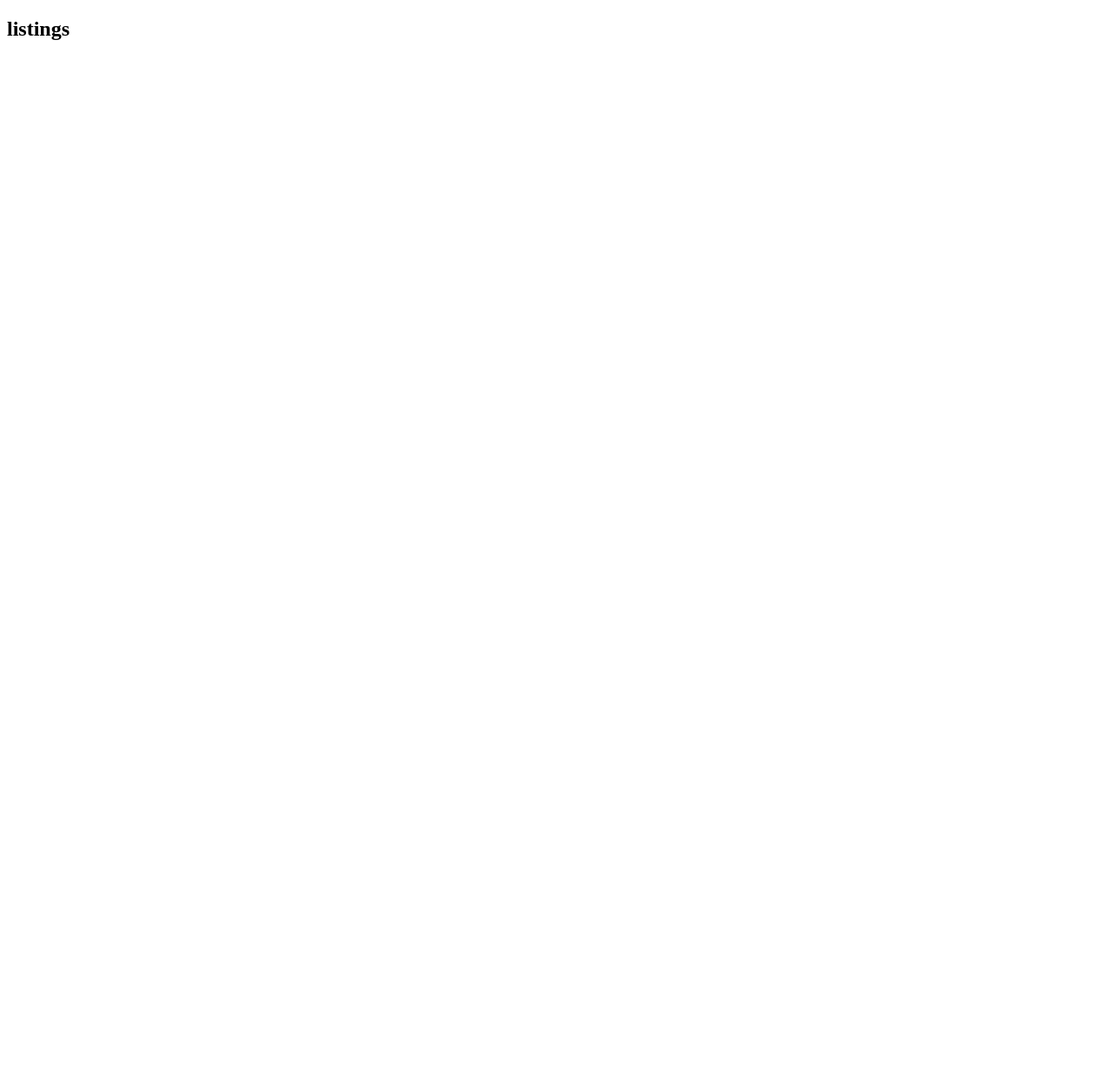
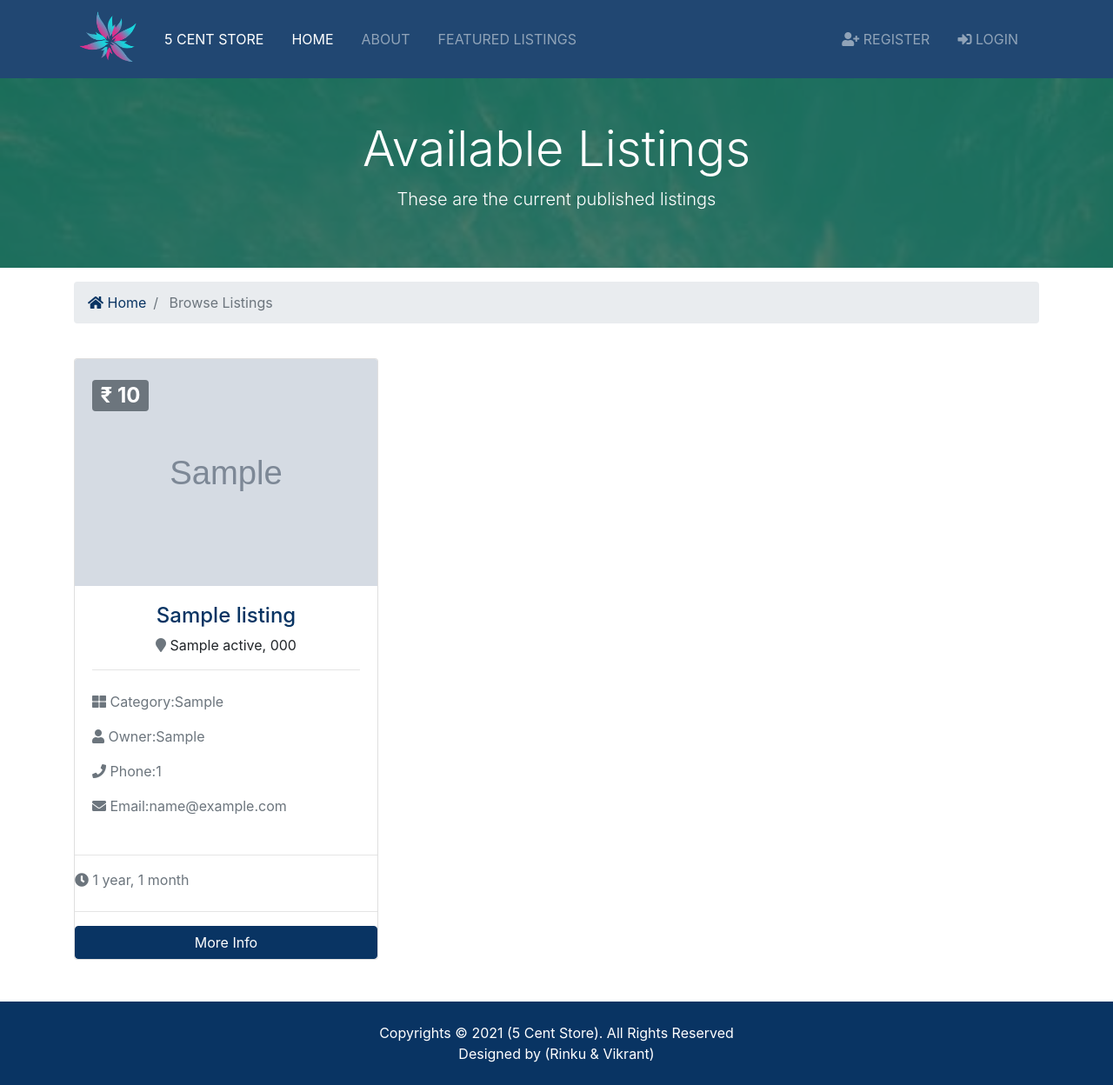
Before and after one commit to Rinku97/5_Cent_Store, a Django app: page /listings/ in a window 1280 px wide. Before the commit the page is almost empty. Shown: the whole page at 87% size. Before the commit the page ends 46 px from the top, so only its background shows below. Run offline with Django 3.2, Linux system fonts and the light colour scheme; tables that the repository leaves empty hold one stand-in row (values such as "Sample post"); grey boxes marked "Sample" are stand-in pictures; some libraries are stand-ins or nearby versions.

Commit message:
added paginator and Listings

```diff
--- a/Store/settings.py
+++ b/Store/settings.py
@@ -30,6 +30,7 @@ ALLOWED_HOSTS = []
 
 INSTALLED_APPS = [
     'django.contrib.admin',
+    'django.contrib.humanize',
     'django.contrib.auth',
     'django.contrib.contenttypes',
     'django.contrib.sessions',
--- a/Store/urls.py
+++ b/Store/urls.py
@@ -15,9 +15,11 @@ Including another URLconf
 """
 from django.contrib import admin
 from django.urls import path, include
+from django.conf.urls.static import static
+from django.conf import settings
 
 urlpatterns = [
     path('admin/', admin.site.urls),
     path('', include('pages_app.urls')),
     path('listings/', include('listing_app.urls')),
-]
+] + static(settings.MEDIA_URL, document_root = settings.MEDIA_ROOT)
--- a/listing_app/views.py
+++ b/listing_app/views.py
@@ -6,7 +6,14 @@ from django.core.paginator import Paginator, EmptyPage
 # Create your views here.
 
 def listings(request):
-    return render(request, 'listing_app/listings.html')
+    listings = Listing.objects.order_by('-list_date').filter(is_published=True)
+    paginator = Paginator(listings, 9)    # to control how pagination works
+    page = request.GET.get('page')
+    page_listings = paginator.get_page(page)
+    context = {
+        'listings': page_listings
+    }
+    return render(request, 'listing_app/listings.html', context)
 
 
 def listing(request, pk):
--- a/templates/listing_app/listings.html
+++ b/templates/listing_app/listings.html
@@ -1,10 +1,130 @@
-<!DOCTYPE html>
-<html lang="en">
-<head>
-    <meta charset="UTF-8">
-    <title>Title</title>
-</head>
-<body>
-    <h2>listings</h2>
-</body>
-</html>
+{% extends 'base.html' %}
+{% load humanize %}
+{% block tiltle %} Listings {% endblock %}
+{% block content %}
+<section id="showcase-inner" class="py-5 text-white">
+    <div class="container">
+      <div class="row text-center">
+        <div class="col-md-12">
+          <h1 class="display-4">Available Listings</h1>
+          <p class="lead">These are the current published listings</p>
+        </div>
+      </div>
+    </div>
+  </section>
+
+  <!-- Breadcrumb -->
+  <section id="bc" class="mt-3">
+    <div class="container">
+      <nav aria-label="breadcrumb">
+        <ol class="breadcrumb">
+          <li class="breadcrumb-item">
+            <a href="{% url 'index' %}">
+              <i class="fas fa-home"></i> Home</a>
+          </li>
+          <li class="breadcrumb-item active"> Browse Listings</li>
+        </ol>
+      </nav>
+    </div>
+  </section>
+
+  <!-- Listings -->
+  <section id="listings" class="py-4">
+    <div class="container">
+      <div class="row">
+        {% if listings %}
+        {% for listing in listings %}
+        <div class="col-md-6 col-lg-4 mb-4">
+          <div class="card listing-preview">
+            <img class="card-img-top" src="{{ listing.photo_main.url }}" alt="">
+            <div class="card-img-overlay">
+              <h2>
+                <span class="badge badge-secondary text-white">₹ {{ listing.price | intcomma }}</span>
+              </h2>
+            </div>
+            <div class="card-body">
+              <div class="listing-heading text-center">
+                <h4 class="text-primary">{{listing.title}}</h4>
+                <p>
+                  <i class="fas fa-map-marker text-secondary"></i> {{listing.city}} {{listing.state}}, {{listing.zipcode}}</p>
+              </div>
+              <hr>
+              <div class="row py-2 text-secondary">
+                <div class="col-8">
+                  <i class="fas fa-th-large"></i> Category:{{listing.category}}
+                </div>
+              </div>
+              <div class="row py-2 text-secondary">
+                <div class="col-8">
+                  <i class="fas fa-user"></i> Owner:{{listing.owner.first_name}}
+                </div>
+                </div>
+                <div class="row py-2 text-secondary">
+                <div class="col-8">
+                  <i class="fas fa-phone"></i> Phone:{{listing.owner.phone}}
+                </div>
+                </div>
+                <div class="row py-2 text-secondary">
+              <div class="col-10">
+                <i class="fas fa-envelope"></i> Email:{{listing.owner.email}}
+                </div>
+            </div>
+            </div>
+              <hr>
+              <div class="row text-secondary pb-2">
+                <div class="col-6">
+                  <i class="fas fa-clock"></i>   {{listing.list_date | timesince }}</div>
+              </div>
+              <hr>
+              <a href="{% url 'listing' listing.id %}" class="btn btn-primary btn-block">More Info</a>
+          </div>
+        </div>
+        {% endfor %}
+        {% else %}
+        <div class="col-md-12">
+            <p>Currently there are no listings Available</p>
+        </div>
+        {%endif%}
+      </div>
+
+      <div class="row">
+        <div class="col-md-12">
+          {% if listings.has_other_pages %}
+          <ul class="pagination">
+            {% if listings.has_previous %}
+            <li class="page-item">
+              <a class="page-link" href="?page={{listings.previous_page_number}}">&laquo;</a>
+            </li>
+            {% else%}
+            <li class="page-item disabled">
+              <a class="page-link" href="#">&laquo;</a>
+            </li>
+            {% endif %}
+            {% for i in listings.paginator.page_range %}
+              {% if listings.number == i%}
+              <li class="page-item active">
+                <a class="page-link">{{i}}</a>
+              </li>
+              {% else %}
+              <li class="page-item">
+                <a class="page-link" href="?page={{i}}">{{i}}</a>
+              </li>
+              {% endif %}
+            {%endfor%}
+              {% if listings.has_next %}
+              <li class="page-item">
+                <a class="page-link" href="?page={{listings.next_page_number}}">&raquo;</a>
+              </li>
+              {% else%}
+              <li class="page-item disabled">
+                <a class="page-link" href="#">&raquo;</a>
+              </li>
+              {% endif %}
+          </ul>
+          {% endif %}
+        </div>
+      </div>
+    </div>
+  </section>
+
+{% endblock %}
```
Also changed, not shown: media/photos/2021/03/07/3-Tasten-Maus_Microsoft.jpg (added), media/photos/2021/03/07/61Uqam09cEL._AC_SL1500_.jpg (added), media/photos/2021/03/07/GL-T372JDS3-Refrigerators-Front-View-D-01.jpg (added), media/photos/2021/03/07/coffee-tables-4078875.jpg (added), media/photos/2021/03/07/screen-0.jpg (added), media/photos/2021/03/07/syz2Bwb.jpg (added), media/photos/2021/03/07/top-best-indian-house-designs-model-photos-eface_45472.jpg (added).
